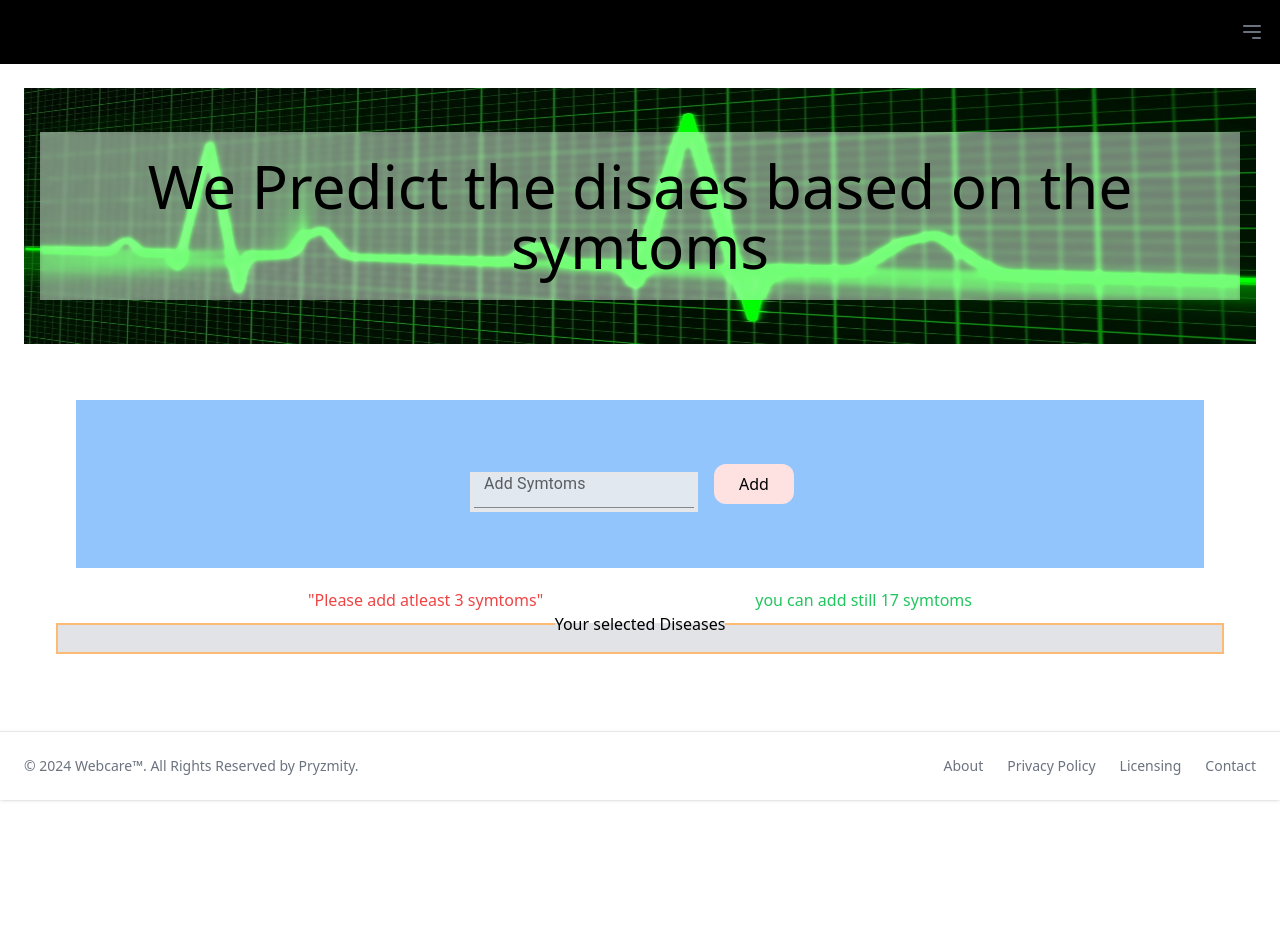
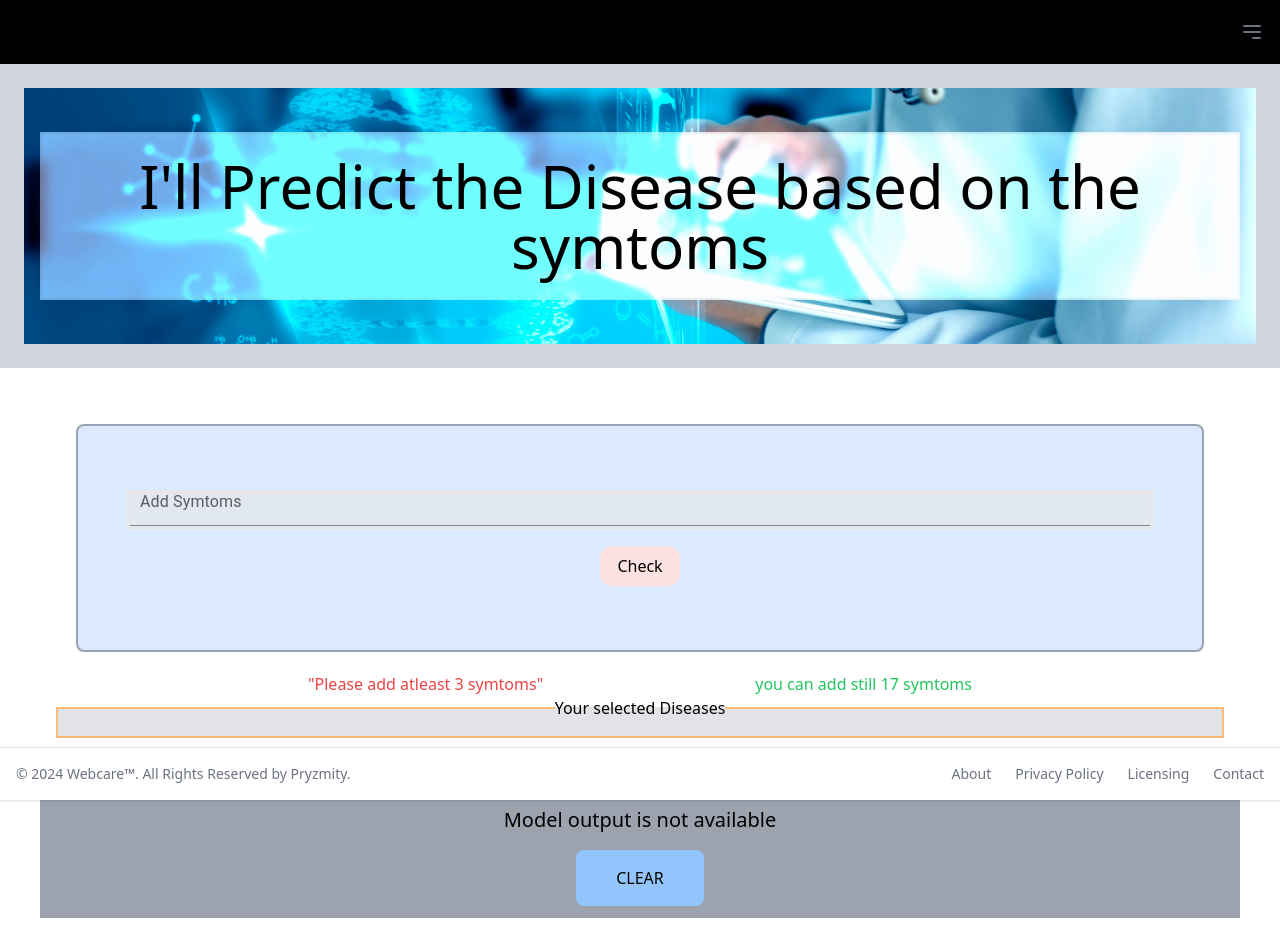
Before and after one commit to Ajay9330/webcare, a React (Vite) app: page /diseases in a window 1280 px wide. Shown: the top 952 px of the page. Before the commit the page ends 838 px from the top, so only its background shows below. Built offline with nearby package versions, Linux system fonts and the light colour scheme; the HTML template or start-up script is replaced by a standard one.

Commit message:
Completed for the hackathon

```diff
--- a/src/components/foot.jsx
+++ b/src/components/foot.jsx
@@ -3,10 +3,10 @@ import React from 'react'
 function foot() {
   return (
 
-    <footer className="fixed bottom-0 left-0  w-full p-4 bg-white border-t border-gray-200 shadow md:flex md:items-center md:justify-between md:p-6 dark:bg-gray-800 dark:border-gray-600">
-    <span className="text-sm text-gray-500 sm:text-center dark:text-gray-400">© 2024 <a href="https://flowbite.com/" className="hover:underline">Webcare™</a>. All Rights Reserved by Pryzmity.
+    <footer className="fixed bottom-0 left-0 p-1  w-full text-center bg-white border-t border-gray-200 shadow md:flex md:items-center md:justify-between sm:p-4 dark:bg-gray-800 dark:border-gray-600">
+    <span className="text-sm  text-gray-500 sm:text-center dark:text-gray-400">© 2024 <a href="https://flowbite.com/" className="hover:underline">Webcare™</a>. All Rights Reserved by Pryzmity.
     </span>
-    <ul className="flex flex-wrap items-center mt-3 text-sm font-medium text-gray-500 dark:text-gray-400 sm:mt-0">
+    <ul className="flex flex-wrap justify-center items-center mt-3 text-sm font-medium text-gray-500 dark:text-gray-400 sm:mt-0">
         <li>
             <a href="#" className="hover:underline me-4 md:me-6">About</a>
         </li>
--- a/src/components/header.jsx
+++ b/src/components/header.jsx
@@ -1,9 +1,19 @@
-import React, { useState } from 'react';
+import React, { useEffect, useState } from 'react';
 import { NavLink } from 'react-router-dom';
 
 function Header() {
   const [isNavOpen, setIsNavOpen] = useState(false);
 
+  useEffect(() => {
+
+    const body = document.body;
+    body.style.overflow = isNavOpen ? 'hidden' : 'auto';
+
+
+    return () => {
+      body.style.overflow = 'auto';
+    };
+  }, [isNavOpen]);
   const toggleNav = () => {
     setIsNavOpen(!isNavOpen);
   };
--- a/src/index.css
+++ b/src/index.css
@@ -26,5 +26,11 @@
   nav ul{
     @apply font-medium flex flex-col p-4 md:p-0 mt-4  border-gray-100 rounded-lg bg-gray-50 md:flex-row md:space-x-8 rtl:space-x-reverse md:mt-0 md:border-0 bg-transparent items-center
   }
+ body{
 
+  overflow-x: auto;
+ }
+ *{
+
+ }
 }
--- a/src/pages/deases.jsx
+++ b/src/pages/deases.jsx
@@ -1,10 +1,12 @@
-import React, { useState } from 'react'
+import React, { useEffect, useState } from 'react'
 import Loader from '../components/loader'
-import img from '../assets/heart.jpg';
+import img from '../assets/doctab.jpg';
 import { FormControl ,Input,InputLabel} from '@mui/material';
+import img2 from '../assets/bgrnd.jpg';
 function Deases() {
-  const apiurl='https://localhost:5500/disaes';
+  const apiurl='https://webcareapi.onrender.com/disease';
   const [loading,setloading]=useState(false);
+  const [modeloutput, setoutput] = useState(-1);
   const [disease,setdisease]=useState([]);
   const [suggest,setsuggest]=useState([]);
   const [currinput,setcurrinput]=useState("");
@@ -51,7 +53,13 @@ function Deases() {
   'inflammatory_nails', 'blister', 'red_sore_around_nose',
   'yellow_crust_ooze', 'prognosis']);
 
+
+
+
+
+
   const addinput = (val) => {
+    console.log(disease);
     console.log(remain);
     const ind=remain.indexOf(val);
     console.log(ind);
@@ -65,8 +73,10 @@ function Deases() {
     console.log(remain);
   }
 
+
   const remvoeinput = (index) => {
-    setremain(...remain,disease[index]);
+    // alert(index)
+    setremain([...remain,disease[index]]);
     console.log(remain);
     const newDiseaseList = [...disease];
     newDiseaseList.splice(index, 1);
@@ -78,34 +88,62 @@ function Deases() {
 
   const handlesearchsuggest = (val) => {
     if (val === '' || val === undefined || val === null) {
+      setsuggest([]);
       return;
     }
-    setsuggest([]);
-  }
+
+    if (val.length > 0) {
+      const matchingSuggestions = remain.filter((symptom) =>
+        symptom.toLowerCase().includes(val.toLowerCase())
+      );
+      setsuggest(matchingSuggestions);
+    } else {
+      setsuggest([]);
+    }
+  };
+
+  useEffect(() => {
+    handlesearchsuggest(currinput);
+  }, [currinput]);
+
+  useEffect(() => {
+    console.log(suggest);
+  }, [suggest]);
+
 
   const handleSubmit = async () => {
+    // alert("hi")
     setloading(true);
-    if (disease.length < 4) {
+    if (disease.length < 3) {
       alert("Add more than three diseases");
       setloading(false);
       return;
     }
 
-    const newDiseaseList = [...disease];
-    for (let i = 0; i < newDiseaseList.length; i++) {
-      newDiseaseList.push("");
+    var newDiseaseList = [...disease];
+    for (let i = 0; i < 17-disease.length; i++) {
+      newDiseaseList.push('');
     }
-
+    console.log(disease);
+    // return;
     try {
       const req = await fetch(apiurl, {
         method: "post",
         headers: {
-          'content-type': 'json'
+          'Content-Type': 'application/json',
+          Accept: 'application/json',
         },
-        body: JSON.stringify({ data: newDiseaseList }),
+        body: JSON.stringify({ inputs: newDiseaseList }),
       });
 
-      // Handle the response...
+      if(req.ok){
+        const d=await req.json();
+        setoutput(d.disease);
+        // alert(JSON.stringify(d));
+        // alert(d.disease);
+        // alert(d);
+
+      }
     } catch (error) {
       console.error('Error:', error);
     } finally {
@@ -115,23 +153,30 @@ function Deases() {
 
 
   return (<>
-
-        <div>
-          <div className=' justify-center flex m-6 items-center '>
-            <img className='h-64 w-full' src={img} alt="" />
-            <h1 className='absolute bg-slate-50 bg-opacity-45 md:text-6xl backdrop-blur-[2px]  backd p-6 backdrop-brightness-200 md:m-10 text-center'>We Predict the disaes based on the symtoms</h1>
+{loading && <Loader/>}
+        <div >
+          <div className=' justify-center flex sm:p-6 items-center bg-gray-300'>
+            <img className='h-64 w-full object-cover' src={img} alt="" />
+            <h1 className='absolute bg-slate-50 bg-opacity-45 md:text-6xl backdrop-blur-[2px]  backd p-6 backdrop-brightness-200 md:m-10 text-center'>I'll Predict the Disease based on the symtoms</h1>
           </div >
-          <section className=' md:m-14  '>
-            <div className='justify-center items-center flex  bg-blue-300 m-5  p-12 flex-wrap'>
-            <FormControl className='flex-row '>
+          <section className=' md:m-14   '>
+            <div className='justify-center items-center flex border-2 border-black rounded-lg border-opacity-30 bg-blue-100 m-5 mt-0 p-1 sm:p-12 flex-wrap'>
+            <FormControl fullWidth className='flex-row '>
             <InputLabel   htmlFor="my-input border-4">Add Symtoms</InputLabel>
             <Input className=' border-4 bg-slate-200 outline-4' id="my-input"value={currinput} onChange={(e)=>setcurrinput(e.target.value)} aria-describedby="my-helper-text" />
+            <div className='w-full bg-white flex-wrap  justify-center flex'>
+                {
+                    suggest.map(sym => <div onClick={() => {addinput(sym);setsuggest([])} } className=' break-al justify-around  border-2 rounded-md py-1 px-1 m-2 cursor-pointer  border-blue-500 bg-blue-200 flex items-center' ><span className='border-2 rounded-md px-2 cursor-pointer break-words'>{sym}</span><span class="material-symbols-outlined ">
+                    add_circle
+                    </span> </div>)
+                }
+            </div>
+          </FormControl>
 
-          </FormControl>
-          <button className='m-4 bg-red-100 p-2 rounded-xl transition-all active:bg-blue-500 active:text-white w-20' onClick={()=>addinput(currinput)}>Add</button>
+          <button className='m-4 bg-red-100 p-2 rounded-xl transition-all active:bg-blue-500 active:text-white w-20' onClick={()=>handleSubmit()}>Check</button>
           </div>
           <div className='mx-10 flex flex-wrap justify-evenly'>
-{(disease.length<3)&&<> <p className='text-red-500'>"Please add atleast 3 symtoms"</p> <p className='text-green-500'>you can add still {17-disease.length} symtoms</p> </>}
+{(disease.length<3)&&<p className='text-red-500'>"Please add atleast 3 symtoms"</p> }<p className='text-green-500'>you can add still {17-disease.length} symtoms</p>
           </div>
           <fieldset  className=' bg-gray-300 border-2 bg-opacity-65 border-orange-300'>
             <legend className='text-center'>Your selected Diseases</legend>
@@ -148,7 +193,16 @@ close
           </fieldset>
           </section>
 
-
+          <div className={`m-2 sm:m-10 text-center p-3 ${modeloutput === 0 ? "bg-red-400" : modeloutput === -1 ? "bg-gray-400 text-black" : "bg-green-400 text-blue-800"}`}>
+    <span className=" text-xl">
+        {modeloutput != -1
+            ? modeloutput
+            :
+               "Model output is not available"
+             }
+    </span>
+          <button className='block m-auto bg-blue-300 p-4 rounded-lg w-32 text-black uppercase mt-4 active:bg-blue-400' onClick={()=>setoutput(-1)} >clear</button>
+</div>
         </div>
 
   </>
--- a/src/pages/heart.jsx
+++ b/src/pages/heart.jsx
@@ -1,5 +1,5 @@
 import React, { useRef, useState } from 'react';
-import img from '../assets/doctab.jpg';
+import img from '../assets/heart.jpg';
 import { TextField, Select, MenuItem, Button, CircularProgress, FormControl, InputLabel } from '@mui/material';
 import Loader from '../components/loader';
 
@@ -18,7 +18,7 @@ const HeartDiseaseForm = () => {
     EKGResults: undefined,
   });
   const [loading, setloading] = useState(false);
-  const [modeloutput, setoutput] = useState(null);
+  const [modeloutput, setoutput] = useState(-1);
   const submitbtn = useRef(null);
   const apiurl = 'https://webcareapi.onrender.com/heart';
   // const apiurl="https://reqres.in/api/users";
@@ -85,8 +85,8 @@ const HeartDiseaseForm = () => {
       }
 
       const res = await req.json();
-      setoutput(res);
-      alert(res);
+      setoutput(res.value);
+      // alert(res.value);
     } catch (e) {
       console.error('Error:', e.message);
       alert(`Error: ${e.message}`);
@@ -97,15 +97,18 @@ const HeartDiseaseForm = () => {
 
   return (
     <>
-      <div className=" container mx-auto bg-gray-100">
+      <div className=" container mx-auto bg-gray-500">
         {loading && <Loader />}
 
-        <div className="bg-blue-400 flex justify-center m-8 p-4 items-center">
+        {/* <div className="bg-blue-400 flex justify-center m-8 p-4 items-center">
           <h2 className="text-2xl font-semibold mb-4 absolute">Heart Disease Prediction Form</h2>
           <img src={img} alt="" />
-        </div>
-
-        <form onSubmit={handleSubmit} className="grid sm:grid-cols-2 gap-4 mt-8 p-4 ">
+        </div> */}
+        <div className=' justify-center flex sm:m-6 items-center '>
+            <img className='h-64 w-full object-cover' src={img} alt="" />
+            <h1 className='absolute bg-slate-50 bg-opacity-45 md:text-6xl backdrop-blur-[2px]  backd p-6 backdrop-brightness-200 md:m-10 text-center'>Heart Disease Checker</h1>
+          </div >
+        <form onSubmit={handleSubmit} className="grid sm:grid-cols-2 gap-4 bg-blue-100 mt-8 p-4 ">
           <TextField
             className="w-full mb-4"
             label="Age"
@@ -235,7 +238,7 @@ const HeartDiseaseForm = () => {
 
           <button
             type="submit"
-            className="w-15 justify-self-center bg-blue-700 text-white py-2 px-4 rounded hover:bg-gray-950 grid-cols-1 md:col-span-2"
+            className="w-15 justify-self-center bg-blue-700 text-white py-2 px-4 rounded hover:bg-gray-950 grid-cols-1 sm:col-span-2"
             disabled={loading}
 
           >
@@ -244,11 +247,24 @@ const HeartDiseaseForm = () => {
                 Submit <CircularProgress size={20} style={{ marginLeft: '10px' }} />
               </>
             ) : (
-              'Submit'
+              'Check'
             )}
           </button>
         </form>
+
       </div>
+      <div className={`m-2 sm:m-10 text-center p-3 ${modeloutput === 1 ? "bg-red-400 text-white" : modeloutput === -1 ? "bg-gray-400 text-black" : "bg-green-400"}`}>
+    <span className=" text-xl">
+        {modeloutput === 0
+            ? "No probabilistic chance of heart disease by model, but still check by a doctor"
+            : modeloutput === -1
+                ? "Model output is not available"
+                : "Probabilistic chance of heart disease by model, please still check by a doctor"}
+    </span>
+          <button className='block m-auto bg-blue-300 p-4 rounded-lg w-32 text-black uppercase mt-4 active:bg-blue-400' onClick={()=>setoutput(-1)} >clear</button>
+</div>
+
+
     </>
   );
 };
--- a/src/pages/home.jsx
+++ b/src/pages/home.jsx
@@ -11,21 +11,21 @@ function Home() {
 
   return (
     <>
-      <div className='  bg-cover bg-center backdrop-invert backdrop-blur-3xl backdrop-brightness-90' style={{ backgroundImage: `url(${bgimg})` }}>
+      <div className=' h-[100vh]  bg-cover bg-center backdrop-invert backdrop-blur-3xl backdrop-brightness-90' style={{ backgroundImage: `url(${bgimg})` }}>
         <div className=' w-full bg-white bg-opacity-50 flex justify-center items-center backdrop-blur-[2px]'>
-          <h1 className='text-3xl text-black text-center md:text-6xl py-9 font-[Roboto]'>
-            Your Webcare is here
+          <h1 className='text-3xl text-black  text-center md:text-6xl py-9 font-[Roboto] uppercase shadow-lg'>
+            The Webcare
           </h1>
           <img className='sm:w-60 w-28' src={bgsvg} alt="" />
         </div>
 
-        <div className='bg-black bg-opacity-50'>
+        <div className='bg-black bg-opacity-50 '>
           <div>
             <ul className='bg-white bg-opacity-15 text-white flex gap-5 p-6 m-3 justify-center items-center flex-wrap'>
-            <div className='p-1 bg-white rounded-md hover:border-blue-500 border-2 box-border'>
+            <div className='p-1 bg-white rounded-md hover:border-blue-500 border-2 box-border w-72 '>
             <div className="  p-6 border rounded-lg shadow bg-gray-800 bg-contain border-gray-700 hover:bg-blend-multiply bg-blend-overlay"  style={{ backgroundImage: `url(${heart})` }}>
                 <h5 className="mb-2 text-2xl font-bold tracking-tight text-white">Heart Diseases</h5>
-                <p className="mb-3 font-normal text-gray-400">Write about heart diseases and more thing.</p>
+                <p className="mb-3 font-normal text-gray-400">One of the most issue</p>
                 <NavLink className="inline-flex items-center px-3 py-2 text-sm font-medium text-center text-white rounded-lg hover:bg-blue-800 bg-blue-600 dark:hover:bg-blue-700" to='heart' >
                   Heart
                   <svg className="rtl:rotate-180 w-3.5 h-3.5 ms-2" aria-hidden="true" xmlns="http://www.w3.org/2000/svg" fill="none" viewBox="0 0 14 10">
@@ -35,10 +35,10 @@ function Home() {
               </div>
             </div>
 
-            <div className='p-1 bg-white rounded-md hover:border-blue-500 border-2 box-border'>
+            <div className='p-1 bg-white rounded-md hover:border-blue-500 border-2 box-border '>
               <div className="  p-6 border rounded-lg shadow bg-gray-800 bg-contain border-gray-700 hover:bg-blend-multiply bg-blend-overlay"  style={{ backgroundImage: `url(${doc})` }}>
-                <h5 className="mb-2 text-2xl font-bold tracking-tight text-white">Symtoms based Diseases</h5>
-                <p className="mb-3 font-normal text-gray-400">Write about Symtoms based diseases.</p>
+                <h5 className="mb-2 text-2xl font-bold tracking-tight text-white">Symtoms based Diseases </h5>
+                <p className="mb-3 font-normal text-gray-400">Symtoms based diseases Predction</p>
                 <NavLink className="inline-flex items-center px-3 py-2 text-sm font-medium text-center text-white rounded-lg hover:bg-blue-800 bg-blue-600 dark:hover:bg-blue-700" to='diseases' >
                   Diseases
                   <svg className="rtl:rotate-180 w-3.5 h-3.5 ms-2" aria-hidden="true" xmlns="http://www.w3.org/2000/svg" fill="none" viewBox="0 0 14 10">
@@ -48,8 +48,8 @@ function Home() {
               </div>
               </div>
             </ul>
-            <p className='bg-white bg-opacity-20 flex justify-center items-center backdrop-blur-[2px] p-6 m-3'>
-              Lorem ipsum dolor sit amet consectetur adipisicing elit. Aspernatur reiciendis, explicabo minus officiis, aperiam molestias, recusandae obcaecati nobis quod voluptatem sapiente harum quaerat totam quam nam nihil nisi mollitia voluptates?
+            <p className=' bg-sky-600 text-white bg-opacity-40 flex justify-center items-center backdrop-blur-[2px] p-6 m-3 rounded-xl'>
+            Webcare is an innovative healthcare project committed to addressing critical challenges within the medical sector. Developed by a dedicated team, our project focuses on leveraging advanced technologies to provide effective solutions to pressing issues in healthcare. The primary objective is to contribute towards the early detection and prediction of Noncommunicable Diseases (NCDs), with a particular emphasis on heart disease.
             </p>
           </div>
         </div>
```
Also changed, not shown: src/assets/bgrnd.jpg (added).
